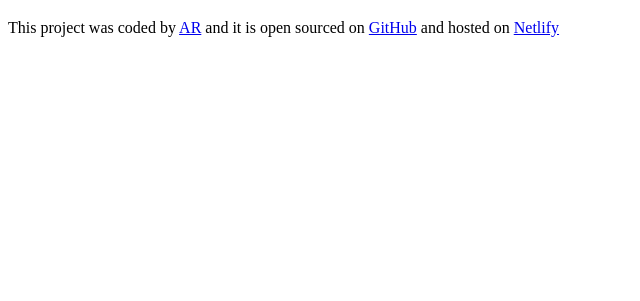
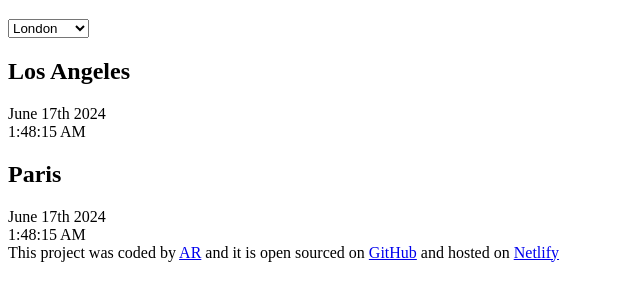
Before and after one commit to AnnaRajnak/World-Clock, a plain HTML site: page index.html in a window 1280 px wide. Shown: the part 61-362 px from the top of the page, without its empty margins (0-640 px from the left). Drawn offline with Linux system fonts and the light colour scheme.

Commit message:
Added basic HTML

```diff
--- a/index.html
+++ b/index.html
@@ -9,6 +9,23 @@
   </head>
   <body>
     <h1>World Clock</h1>
+    <select name="" id="">
+      Select a city...
+      <option value="">London</option>
+      <option value="">Prague</option>
+      <option value="">Bratislava</option>
+    </select>
+    <div class="city">
+      <h2>Los Angeles</h2>
+      <div class="date">June 17th 2024</div>
+      <div class="time">1:48:15 AM</div>
+    </div>
+    <div class="city">
+      <h2>Paris</h2>
+      <div class="date">June 17th 2024</div>
+      <div class="time">1:48:15 AM</div>
+    </div>
+
     <footer>
       This project was coded by
       <a href="https://github.com/AnnaRajnak" target="_blank"> AR</a> and it is
```
